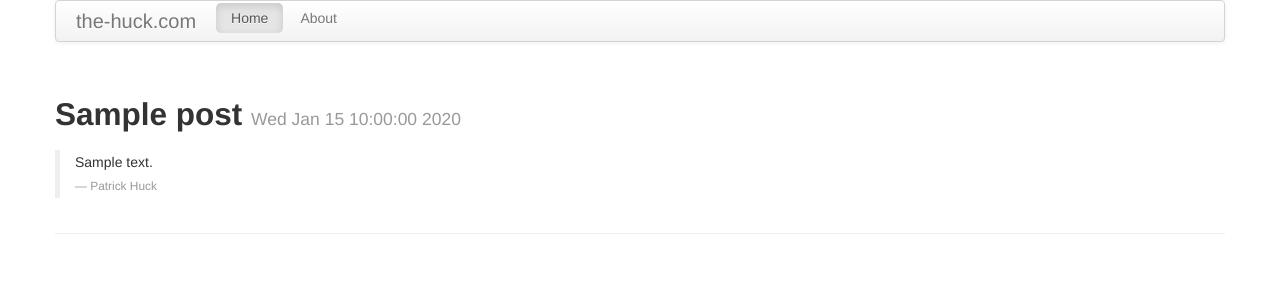
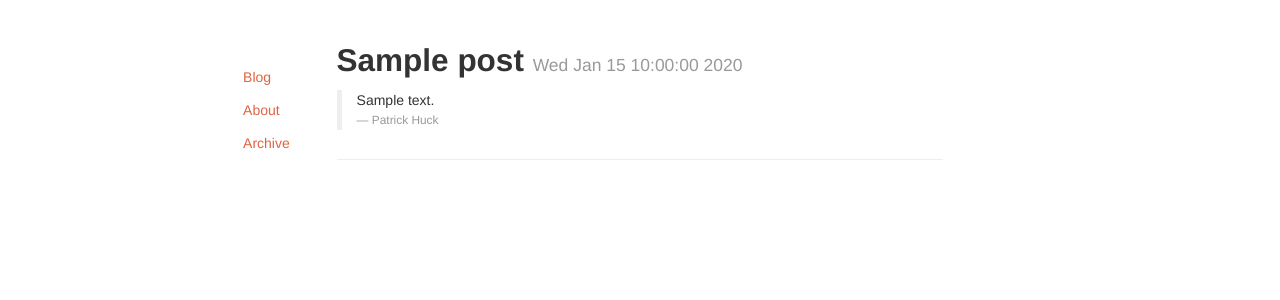
Before and after one commit to tschaume/the-huck.com, a Flask app: template app/templates/index.html in a window 1280 px wide. Shown: the top 300 px of the page. Run offline with Flask 2, Linux system fonts and the light colour scheme; tables that the repository leaves empty hold one stand-in row (values such as "Sample post"); the template is opened without the code that fills it: values that come from a table or form of the project are taken from there, most other values are stand-ins (such as "Sample title", 1, 10 or a date in 2020); parts of the project's set-up code (start-up, migrations or seed data) failed here and were passed over; some libraries are stand-ins or nearby versions.

Commit message:
base.html: fluid layout, fixed sidebar nav

```diff
--- a/app/templates/base.html
+++ b/app/templates/base.html
@@ -11,19 +11,22 @@
     <script src="http://code.jquery.com/jquery-latest.js"></script>
     <script src="/static/js/bootstrap.min.js"></script>
     <meta name="viewport" content="width=device-width, initial-scale=1.0">
+    <link href="/static/css/magic-bootstrap.css" rel="stylesheet" media="screen">
+    <link href="/static/css/sidebar-nav-fixed.css" rel="stylesheet" media="screen">
   </head>
   <body>
-    <div class="container">
-      <div class="navbar">
-        <div class="navbar-inner">
-          <a class="brand" href="/index">the-huck.com</a>
-          <ul class="nav nav-pills">
-            <li class="active"><a href="/index">Home</a></li>
+    <div class="container-fluid">
+      <div class="row-fluid">
+        <div class="span1 offset2">
+          <ul class="nav nav-pills nav-stacked sidebar-nav-fixed">
+            <li><a href="/index">Blog</a></li>
             <li><a href="#">About</a></li>
+            <li><a href="#">Archive</a></li>
           </ul>
         </div>
+        <div class="span6">
+          {% block content %}{% endblock %}
+        </div>
       </div>
-      {% block content %}{% endblock %}
-    </div>
   </body>
 </html>
```
